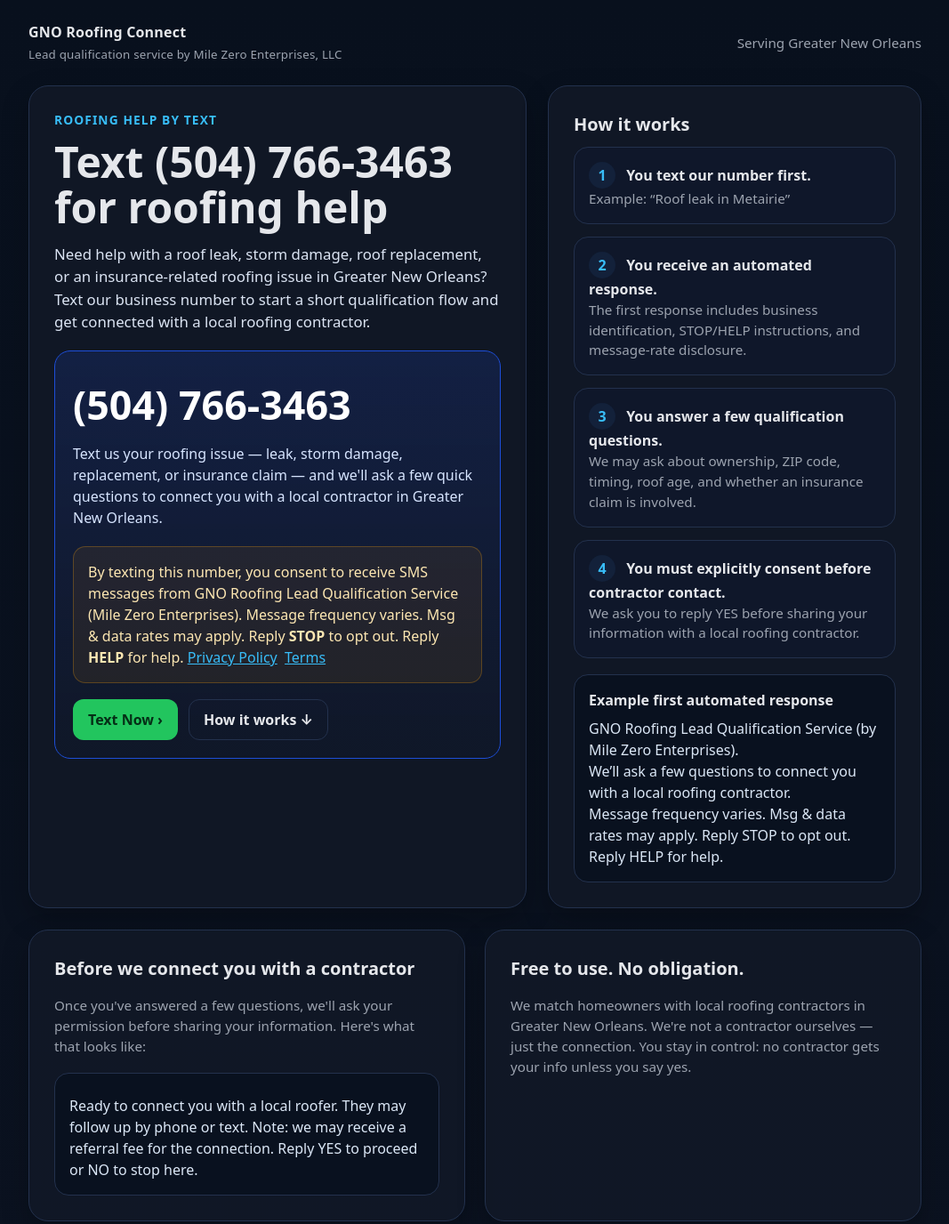
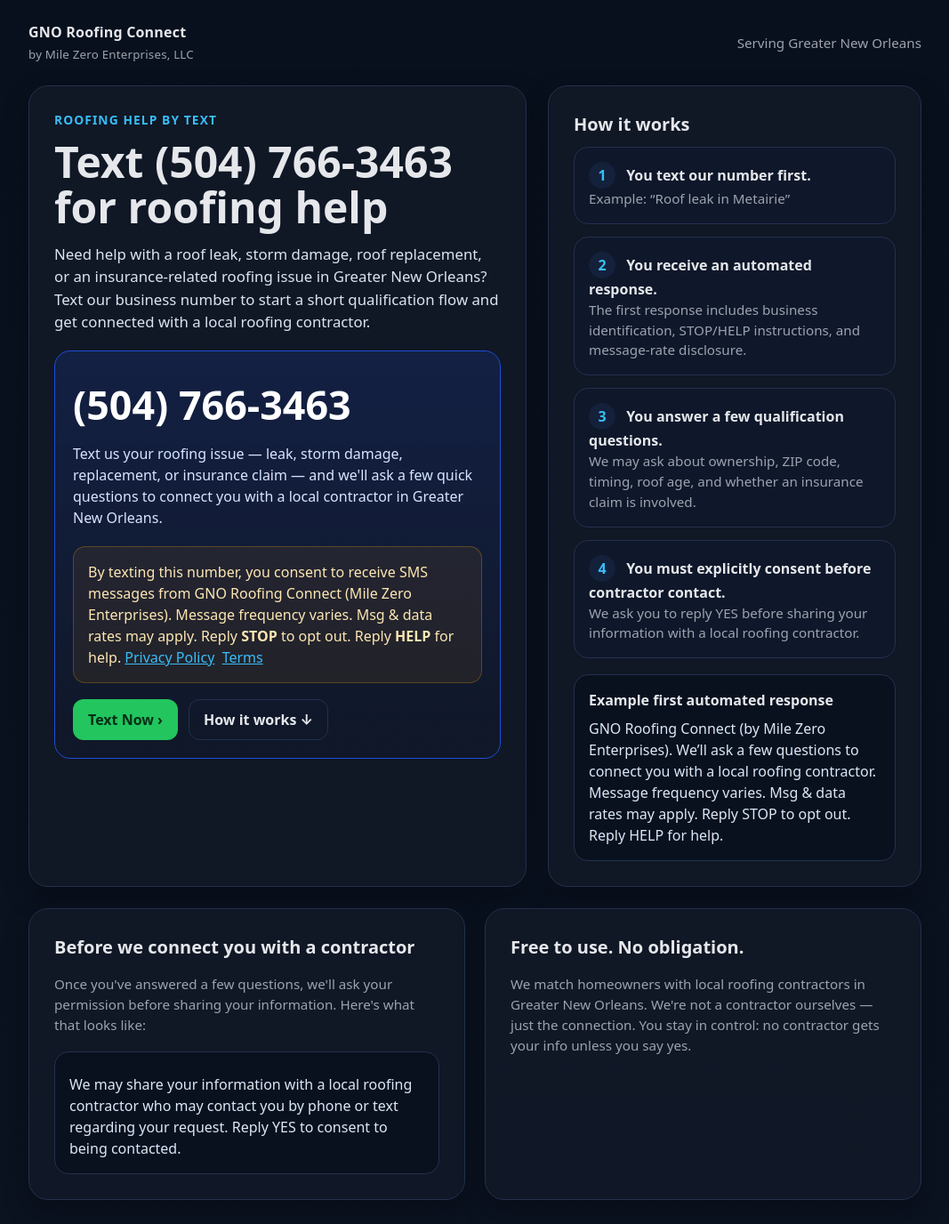
Before and after one commit to MILE-ZERO/milezero.github.io, a plain HTML site: page gno/roofing/index.html in a window 1280 px wide. Shown: the top 1376 px of the page at 89% size, without its empty margins (106-1173 px from the left). Drawn offline with Linux system fonts and the light colour scheme.

Commit message:
fix: update GNO Roofing branding and consent copy

```diff
--- a/gno/roofing/index.html
+++ b/gno/roofing/index.html
@@ -218,7 +218,7 @@
     <div class="topbar">
       <div class="brand">
         GNO Roofing Connect
-        <small>Lead qualification service by Mile Zero Enterprises, LLC</small>
+        <small>by Mile Zero Enterprises, LLC</small>
       </div>
       <div class="mini">Serving Greater New Orleans</div>
     </div>
@@ -238,7 +238,7 @@
             Text us your roofing issue — leak, storm damage, replacement, or insurance claim — and we'll ask a few quick questions to connect you with a local contractor in Greater New Orleans.
           </p>
           <div class="notice">
-            By texting this number, you consent to receive SMS messages from GNO Roofing Lead Qualification Service (Mile Zero Enterprises). Message frequency varies. Msg &amp; data rates may apply. Reply <strong>STOP</strong> to opt out. Reply <strong>HELP</strong> for help.
+            By texting this number, you consent to receive SMS messages from GNO Roofing Connect (Mile Zero Enterprises). Message frequency varies. Msg &amp; data rates may apply. Reply <strong>STOP</strong> to opt out. Reply <strong>HELP</strong> for help.
             <a href="docs/privacy.html">Privacy Policy</a> &nbsp;<a href="docs/terms.html">Terms</a>
           </div>
           <div class="buttons">
@@ -275,9 +275,7 @@
 
         <div class="sms">
           <strong>Example first automated response</strong>
-          <pre>GNO Roofing Lead Qualification Service (by Mile Zero Enterprises).
-We’ll ask a few questions to connect you with a local roofing contractor.
-Message frequency varies. Msg &amp; data rates may apply. Reply STOP to opt out. Reply HELP for help.</pre>
+          <pre>GNO Roofing Connect (by Mile Zero Enterprises). We’ll ask a few questions to connect you with a local roofing contractor. Message frequency varies. Msg &amp; data rates may apply. Reply STOP to opt out. Reply HELP for help.</pre>
         </div>
       </div>
     </section>
@@ -287,7 +285,7 @@
         <h2 class="section-title">Before we connect you with a contractor</h2>
         <p class="mini">Once you've answered a few questions, we'll ask your permission before sharing your information. Here's what that looks like:</p>
         <div class="sms">
-          <pre>Ready to connect you with a local roofer. They may follow up by phone or text. Note: we may receive a referral fee for the connection. Reply YES to proceed or NO to stop here.</pre>
+          <pre>We may share your information with a local roofing contractor who may contact you by phone or text regarding your request. Reply YES to consent to being contacted.</pre>
         </div>
       </div>
 
```
